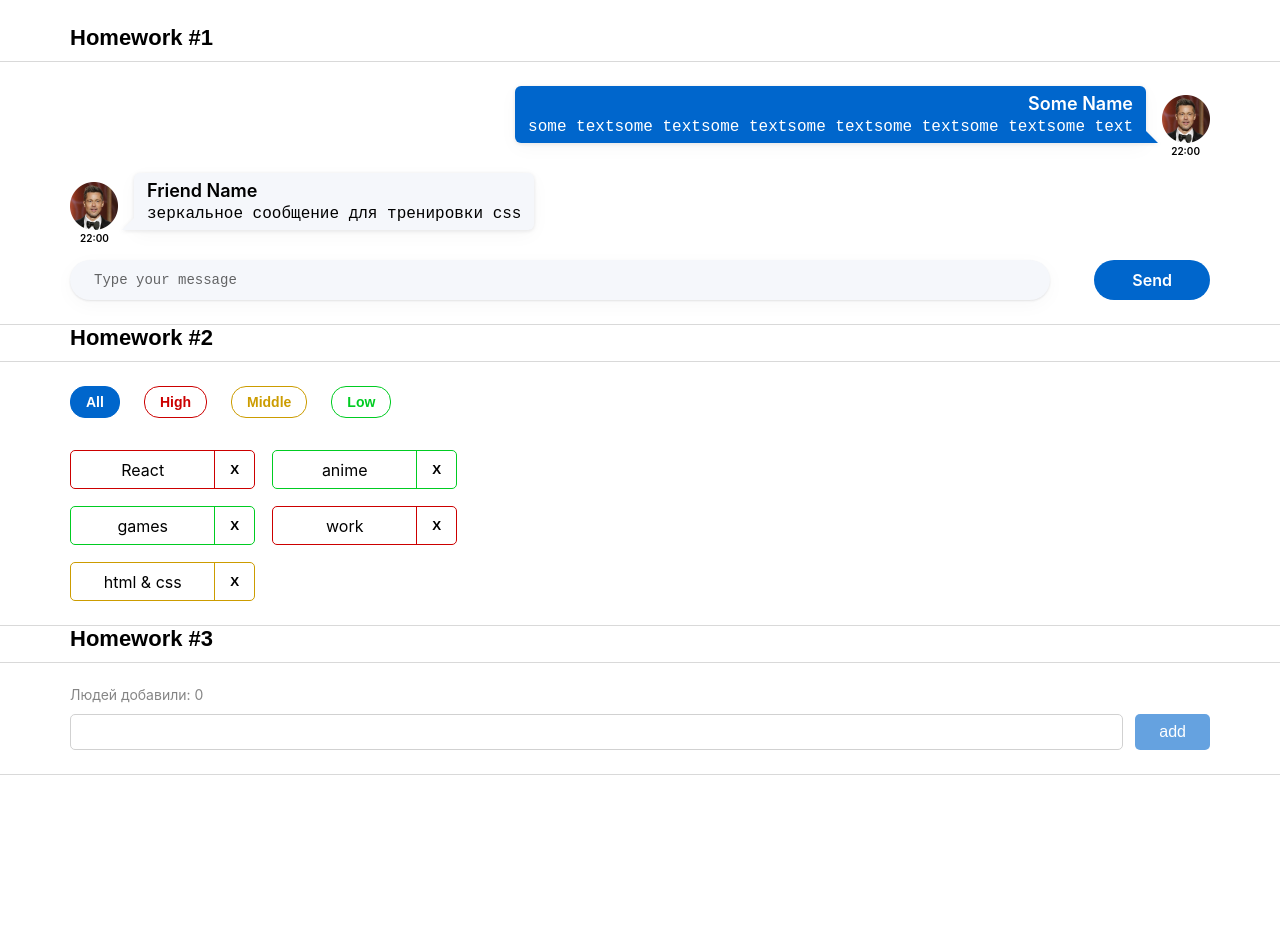
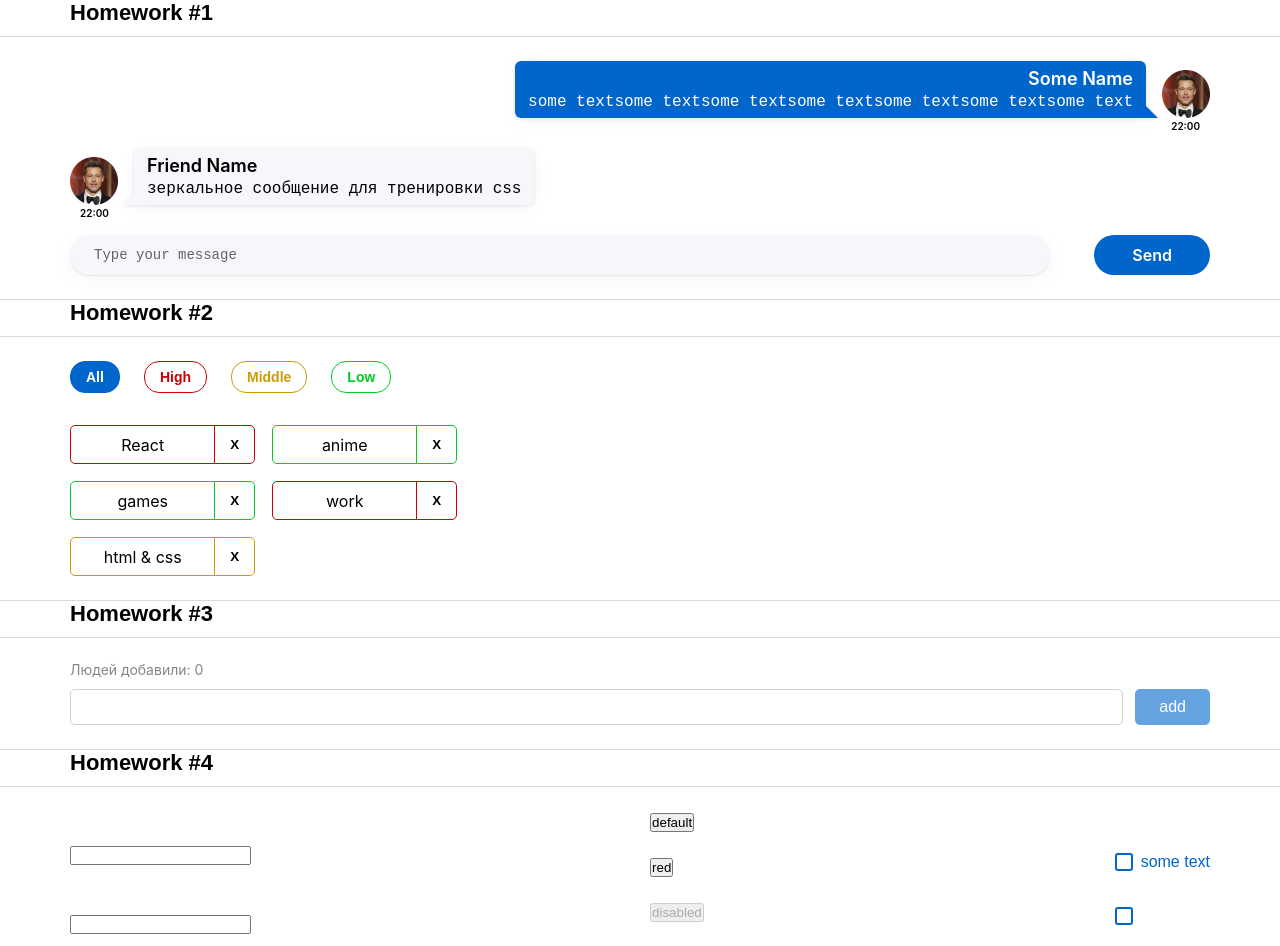
Before and after one commit to MargaritaZh/hws2-master, a React (Create React App) app: page / in a window 1280 px wide. Shown: the top 946 px of the page. Before the commit the page ends 800 px from the top, so only its background shows below. Built offline with nearby package versions, Linux system fonts and the light colour scheme; the HTML template or start-up script is replaced by a standard one.

Commit message:
Homework hw04 was done

```diff
--- a/src/s1-main/App.tsx
+++ b/src/s1-main/App.tsx
@@ -3,6 +3,7 @@
 import HW1 from '../s2-homeworks/hw01/HW1'
 import HW2 from "../s2-homeworks/hw02/HW2";
 import HW3 from "../s2-homeworks/hw03/HW3";
+import HW4 from "../s2-homeworks/hw04/HW4";
 
 function App() {
     return (
@@ -11,7 +12,7 @@
             {/*раскомментировать по ходу выполнения*/}
             <HW2/>
             <HW3/>
-            {/*<HW4/>*/}
+            <HW4/>
 
             {/*при выполнении дз 5 и более - закомментировать здесь дз 1-4, так как они есть внутри дз 5*/}
             {/*<HW5/>*/}
--- a/src/s2-homeworks/hw04/Stand.tsx
+++ b/src/s2-homeworks/hw04/Stand.tsx
@@ -12,7 +12,7 @@
 
     return (
         <div id={'hw4-stand'} className={s.stand}>
-            <div className={s.inputs}>
+            <div className={s.inputs} >
                 {/*совместим со старым кодом:*/}
                 <div>
                     <SuperInputText
--- a/src/s2-homeworks/hw04/common/c2-SuperButton/SuperButton.tsx
+++ b/src/s2-homeworks/hw04/common/c2-SuperButton/SuperButton.tsx
@@ -17,7 +17,9 @@
         ...restProps // все остальные пропсы попадут в объект restProps, там же будет children
     }
 ) => {
-    const finalClassName = s.button
+    const finalClassName = s.button +
+        (disabled ? " " + s.disabled : xType === "red" ? " " + s.red : xType === "secondary" ? " " + s.secondary : " " + s.default)
+
         // + (disabled
         //         ? ...
         //         : xType === 'red'
--- a/src/s2-homeworks/hw04/common/c3-SuperCheckbox/SuperCheckbox.tsx
+++ b/src/s2-homeworks/hw04/common/c3-SuperCheckbox/SuperCheckbox.tsx
@@ -28,7 +28,8 @@
 ) => {
     const onChangeCallback = (e: ChangeEvent<HTMLInputElement>) => {
         // задачка на написание онченджа
-
+        onChange?.(e)
+        onChangeChecked?.(e.currentTarget.checked);
     }
 
     const finalInputClassName = s.checkbox
```
